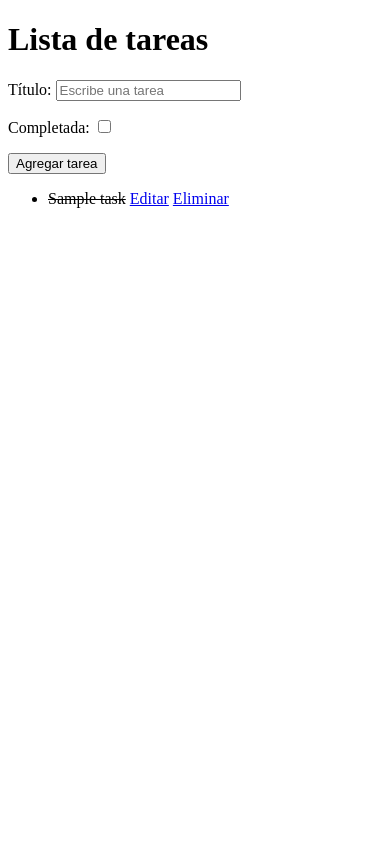
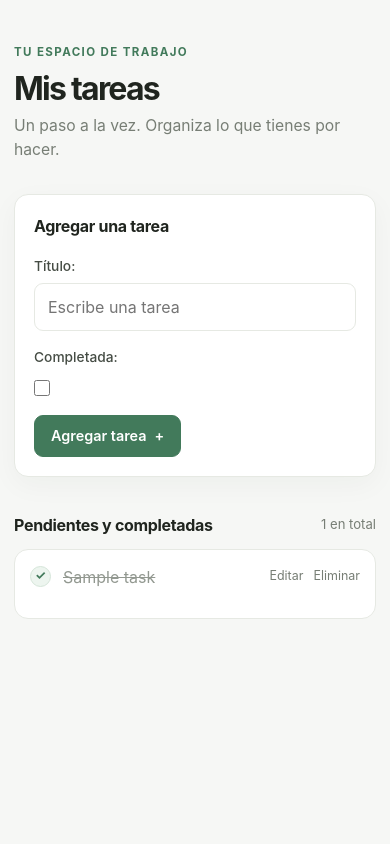
Before and after one commit to Eduardoa4020/PEXP3_CONF_SOFT, a Django app: page / in a window 390 px wide. Run offline with Django 4.2, Linux system fonts and the light colour scheme; tables that the repository leaves empty hold one stand-in row (values such as "Sample post").

Commit message:
Se agrega Docker y estilo minimalista para tareas

```diff
--- /dev/null
+++ b/app/static/app/styles.css
@@ -0,0 +1,357 @@
+:root {
+    color-scheme: light;
+    --background: #f6f7f5;
+    --surface: #ffffff;
+    --text: #20251f;
+    --muted: #777e75;
+    --border: #e6e9e3;
+    --accent: #427a5b;
+    --accent-hover: #356649;
+    --danger: #a34f4f;
+    --radius: 14px;
+    font-family: Inter, ui-sans-serif, system-ui, -apple-system, BlinkMacSystemFont, "Segoe UI", sans-serif;
+}
+
+* {
+    box-sizing: border-box;
+}
+
+body {
+    min-width: 320px;
+    min-height: 100vh;
+    margin: 0;
+    background: var(--background);
+    color: var(--text);
+    line-height: 1.5;
+}
+
+.page-shell {
+    width: min(100% - 40px, 680px);
+    margin: 0 auto;
+    padding: 72px 0 88px;
+}
+
+.page-header {
+    margin-bottom: 32px;
+}
+
+.eyebrow {
+    margin: 0 0 10px;
+    color: var(--accent);
+    font-size: 0.72rem;
+    font-weight: 700;
+    letter-spacing: 0.12em;
+}
+
+h1,
+h2,
+p {
+    margin-top: 0;
+}
+
+h1 {
+    margin-bottom: 8px;
+    font-size: clamp(2rem, 6vw, 2.6rem);
+    font-weight: 650;
+    letter-spacing: -0.055em;
+    line-height: 1.1;
+}
+
+.page-intro {
+    margin-bottom: 0;
+    color: var(--muted);
+    font-size: 0.98rem;
+}
+
+.panel {
+    padding: 24px;
+    border: 1px solid var(--border);
+    border-radius: var(--radius);
+    background: var(--surface);
+    box-shadow: 0 8px 28px rgb(28 39 29 / 4%);
+}
+
+.add-panel {
+    margin-bottom: 36px;
+}
+
+.panel h2,
+.section-heading h2 {
+    margin-bottom: 18px;
+    font-size: 1rem;
+    font-weight: 650;
+    letter-spacing: -0.02em;
+}
+
+.task-form p {
+    margin-bottom: 16px;
+}
+
+.task-form label {
+    display: block;
+    margin-bottom: 7px;
+    color: #454c44;
+    font-size: 0.86rem;
+    font-weight: 550;
+}
+
+.task-form input[type="text"] {
+    width: 100%;
+    min-height: 46px;
+    padding: 11px 13px;
+    border: 1px solid var(--border);
+    border-radius: 9px;
+    outline: none;
+    background: #fff;
+    color: var(--text);
+    font: inherit;
+    transition: border-color 150ms ease, box-shadow 150ms ease;
+}
+
+.task-form input[type="text"]:focus {
+    border-color: var(--accent);
+    box-shadow: 0 0 0 3px rgb(66 122 91 / 13%);
+}
+
+.task-form input[type="checkbox"] {
+    width: 16px;
+    height: 16px;
+    margin: 0 7px 0 0;
+    accent-color: var(--accent);
+    vertical-align: -3px;
+}
+
+button,
+.button {
+    display: inline-flex;
+    min-height: 42px;
+    align-items: center;
+    justify-content: center;
+    gap: 8px;
+    padding: 0 16px;
+    border: 1px solid var(--accent);
+    border-radius: 9px;
+    background: var(--accent);
+    color: #fff;
+    font: inherit;
+    font-size: 0.9rem;
+    font-weight: 600;
+    text-decoration: none;
+    cursor: pointer;
+    transition: background 150ms ease, border-color 150ms ease, transform 150ms ease;
+}
+
+button:hover,
+.button:hover {
+    transform: translateY(-1px);
+    border-color: var(--accent-hover);
+    background: var(--accent-hover);
+}
+
+.button-secondary {
+    border-color: var(--border);
+    background: #fff;
+    color: #4b524a;
+}
+
+.button-secondary:hover {
+    border-color: #d4d9d1;
+    background: #f8f9f7;
+}
+
+.button-danger {
+    border-color: var(--danger);
+    background: var(--danger);
+}
+
+.button-danger:hover {
+    border-color: #874141;
+    background: #874141;
+}
+
+.section-heading {
+    display: flex;
+    align-items: center;
+    justify-content: space-between;
+    gap: 16px;
+    margin-bottom: 12px;
+}
+
+.section-heading h2 {
+    margin: 0;
+}
+
+.task-count {
+    color: var(--muted);
+    font-size: 0.82rem;
+}
+
+.task-list {
+    margin: 0;
+    padding: 0;
+    list-style: none;
+    overflow: hidden;
+    border: 1px solid var(--border);
+    border-radius: var(--radius);
+    background: var(--surface);
+}
+
+.task-item {
+    display: flex;
+    min-height: 68px;
+    align-items: center;
+    justify-content: space-between;
+    gap: 16px;
+    padding: 14px 18px;
+}
+
+.task-item + .task-item {
+    border-top: 1px solid var(--border);
+}
+
+.task-copy,
+.task-actions {
+    display: flex;
+    align-items: center;
+}
+
+.task-copy {
+    min-width: 0;
+    gap: 12px;
+}
+
+.task-marker {
+    display: grid;
+    width: 21px;
+    height: 21px;
+    flex: 0 0 21px;
+    place-items: center;
+    border: 1px solid #d9ded7;
+    border-radius: 50%;
+    color: var(--accent);
+    font-size: 0.78rem;
+    font-weight: 700;
+}
+
+.is-complete .task-marker {
+    border-color: #d5e5d9;
+    background: #edf5ef;
+}
+
+.task-title {
+    overflow-wrap: anywhere;
+}
+
+.is-complete .task-title {
+    color: #929890;
+}
+
+.task-actions {
+    flex: 0 0 auto;
+    gap: 14px;
+}
+
+.action-link {
+    color: var(--muted);
+    font-size: 0.83rem;
+    text-decoration: none;
+}
+
+.action-link:hover {
+    color: var(--accent);
+    text-decoration: underline;
+    text-underline-offset: 3px;
+}
+
+.delete-link:hover {
+    color: var(--danger);
+}
+
+.empty-state {
+    display: grid;
+    min-height: 190px;
+    align-content: center;
+    justify-items: center;
+    padding: 24px;
+    color: var(--muted);
+    text-align: center;
+}
+
+.empty-state p {
+    margin: 10px 0 3px;
+    color: var(--text);
+    font-weight: 600;
+}
+
+.empty-state > span:last-child {
+    font-size: 0.88rem;
+}
+
+.empty-icon {
+    display: grid;
+    width: 38px;
+    height: 38px;
+    place-items: center;
+    border-radius: 50%;
+    background: #edf3ee;
+    color: var(--accent);
+    font-size: 1.2rem;
+}
+
+.form-panel,
+.confirm-panel {
+    max-width: 520px;
+}
+
+.form-actions {
+    display: flex;
+    flex-wrap: wrap;
+    align-items: center;
+    gap: 10px;
+}
+
+.confirm-copy {
+    margin-bottom: 22px;
+    color: #555c54;
+}
+
+a:focus-visible,
+button:focus-visible,
+input:focus-visible {
+    outline: 3px solid rgb(66 122 91 / 28%);
+    outline-offset: 3px;
+}
+
+@media (max-width: 520px) {
+    .page-shell {
+        width: min(100% - 28px, 680px);
+        padding-top: 44px;
+    }
+
+    .panel {
+        padding: 19px;
+    }
+
+    .task-item {
+        align-items: flex-start;
+        padding: 15px;
+    }
+
+    .task-actions {
+        gap: 10px;
+        padding-top: 2px;
+    }
+
+    .action-link {
+        font-size: 0.78rem;
+    }
+}
+
+@media (prefers-reduced-motion: reduce) {
+    *,
+    *::before,
+    *::after {
+        scroll-behavior: auto !important;
+        transition-duration: 0.01ms !important;
+    }
+}
--- a/templates/app/task_list.html
+++ b/templates/app/task_list.html
@@ -3,21 +3,45 @@
 {% block title %}Lista de tareas{% endblock %}
 
 {% block content %}
-<h1>Lista de tareas</h1>
-<form method="post">
+<header class="page-header">
+    <p class="eyebrow">TU ESPACIO DE TRABAJO</p>
+    <h1>Mis tareas</h1>
+    <p class="page-intro">Un paso a la vez. Organiza lo que tienes por hacer.</p>
+</header>
+
+<section class="panel add-panel" aria-labelledby="add-task-title">
+    <h2 id="add-task-title">Agregar una tarea</h2>
+    <form method="post" class="task-form">
         {% csrf_token %}
         {{ form.as_p }}
-    <button type="submit">Agregar tarea</button>
+        <button type="submit">Agregar tarea <span aria-hidden="true">+</span></button>
     </form>
-<ul>
+</section>
+
+<section class="task-section" aria-labelledby="task-list-title">
+    <div class="section-heading">
+        <h2 id="task-list-title">Pendientes y completadas</h2>
+        <span class="task-count">{{ tasks|length }} en total</span>
+    </div>
+    <ul class="task-list">
         {% for task in tasks %}
-    <li>
-        {% if task.completed %}<del>{{ task.title }}</del>{% else %}{{ task.title }}{% endif %}
-        <a href="{% url 'task-update' task.pk %}">Editar</a>
-        <a href="{% url 'task-delete' task.pk %}">Eliminar</a>
+        <li class="task-item{% if task.completed %} is-complete{% endif %}">
+            <div class="task-copy">
+                <span class="task-marker" aria-hidden="true">{% if task.completed %}✓{% endif %}</span>
+                <span class="task-title">{% if task.completed %}<del>{{ task.title }}</del>{% else %}{{ task.title }}{% endif %}</span>
+            </div>
+            <div class="task-actions">
+                <a class="action-link" href="{% url 'task-update' task.pk %}">Editar</a>
+                <a class="action-link delete-link" href="{% url 'task-delete' task.pk %}">Eliminar</a>
+            </div>
         </li>
         {% empty %}
-    <li>No hay tareas todavía.</li>
+        <li class="empty-state">
+            <span class="empty-icon" aria-hidden="true">✳</span>
+            <p>Aún no hay tareas</p>
+            <span>Agrega una arriba y aparecerá aquí.</span>
+        </li>
         {% endfor %}
     </ul>
+</section>
 {% endblock %}
--- a/templates/base.html
+++ b/templates/base.html
@@ -1,12 +1,14 @@
+{% load static %}
 <!doctype html>
 <html lang="es">
 <head>
     <meta charset="utf-8">
     <meta name="viewport" content="width=device-width, initial-scale=1">
     <title>{% block title %}Tareas{% endblock %}</title>
+    <link rel="stylesheet" href="{% static 'app/styles.css' %}">
 </head>
 <body>
-    <main>
+    <main class="page-shell">
         {% block content %}{% endblock %}
     </main>
 </body>
```
Also changed, not shown: docker-compose.yml (added, +28 -0 lines), templates/app/task_confirm_delete.html (+13 -7 lines), templates/app/task_form.html (+15 -7 lines), 3 other files. Lines whose indentation alone changed are shown as unchanged.
